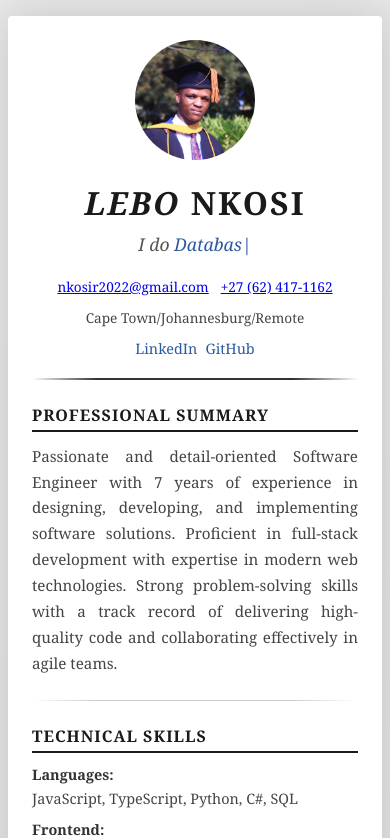
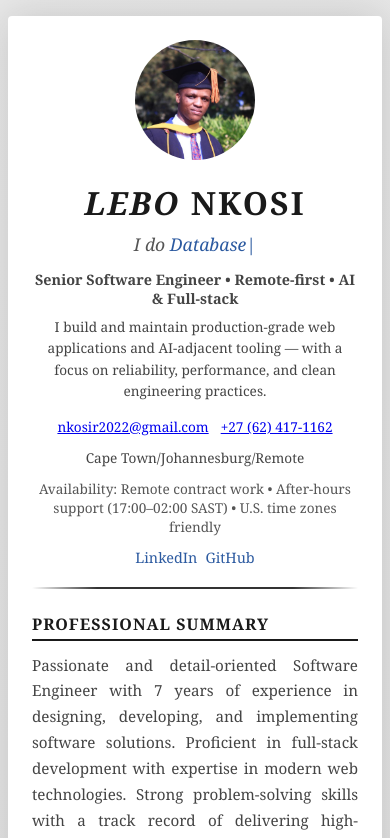
Before and after one commit to RelCode/relcode.github.io, a React (Create React App) app: page / in a window 390 px wide. Shown: the top 838 px of the page. Built offline with nearby package versions, Linux system fonts and the light colour scheme.

Commit message:
cleaned up for better structuring

```diff
--- a/src/components/Hero.css
+++ b/src/components/Hero.css
@@ -63,6 +63,21 @@
   min-height: 1.8rem;
 }
 
+.tagline {
+  margin: 0.6rem 0 0 0;
+  color: #444;
+  font-size: 0.95rem;
+  font-weight: 600;
+}
+
+.hero-pitch {
+  margin: 0.5rem 0 0 0;
+  color: #444;
+  font-size: 0.9rem;
+  line-height: 1.55;
+  max-width: 46rem;
+}
+
 .resume-header .typewriter {
   color: #2c5aa0;
   font-weight: 500;
@@ -93,6 +108,13 @@
   font-size: 0.9rem;
   margin-bottom: 0.75rem;
   text-align: center;
+}
+
+.availability {
+  color: #555;
+  font-size: 0.85rem;
+  text-align: center;
+  margin: 0 0 0.75rem 0;
 }
 
 .contact-item {
@@ -164,6 +186,14 @@
     font-size: 1.1rem;
   }
 
+  .tagline {
+    font-size: 0.9rem;
+  }
+
+  .hero-pitch {
+    font-size: 0.85rem;
+  }
+
   .contact-info {
     font-size: 0.85rem;
   }
--- a/src/components/Hero.tsx
+++ b/src/components/Hero.tsx
@@ -1,5 +1,12 @@
-import React, { useState, useEffect } from 'react';
+import React, { useEffect, useState } from 'react';
 import './Hero.css';
+
+const ROTATING_SKILLS = [
+  'Web Development',
+  'Database Management',
+  'System Automation',
+  'Mobile Application Development',
+];
 
 const ResumeHeader: React.FC = () => {
   const [text, setText] = useState('');
@@ -7,17 +14,10 @@ const ResumeHeader: React.FC = () => {
   const [loopNum, setLoopNum] = useState(0);
   const [typingSpeed, setTypingSpeed] = useState(150);
 
-  const skills = [
-    'Web Development',
-    'Database Management',
-    'System Automation',
-    'Mobile Application Development',
-  ];
-
   useEffect(() => {
     const handleType = () => {
-      const i = loopNum % skills.length;
-      const fullText = skills[i];
+      const i = loopNum % ROTATING_SKILLS.length;
+      const fullText = ROTATING_SKILLS[i];
 
       setText(
         isDeleting
@@ -37,13 +37,13 @@ const ResumeHeader: React.FC = () => {
 
     const timer = setTimeout(handleType, typingSpeed);
     return () => clearTimeout(timer);
-  }, [text, isDeleting, loopNum, typingSpeed, skills]);
+  }, [text, isDeleting, loopNum, typingSpeed]);
 
   return (
     <header className="resume-header">
       <div className="header-content">
         <div className="profile-picture">
-          <img src="profilepicture.jpeg" className="profile-picture" alt="Profile" />
+          <img src="profilepicture.jpeg" alt="Profile" />
         </div>
         <div className="header-text">
           <h1 className="name"><i>Lebo</i> Nkosi</h1>
@@ -51,6 +51,11 @@ const ResumeHeader: React.FC = () => {
             I do <span className="typewriter">{text}</span>
             <span className="cursor">|</span>
           </h2>
+          <p className="tagline">Senior Software Engineer • Remote-first • AI &amp; Full-stack</p>
+          <p className="hero-pitch">
+            I build and maintain production-grade web applications and AI-adjacent tooling — with a focus on reliability,
+            performance, and clean engineering practices.
+          </p>
         </div>
       </div>
       <div className="contact-info">
@@ -65,6 +70,9 @@ const ResumeHeader: React.FC = () => {
         <div className="contact-item">
           <span>Cape Town/Johannesburg/Remote</span>
         </div>
+      </div>
+      <div className="availability">
+        Availability: Remote contract work • After-hours support (17:00–02:00 SAST) • U.S. time zones friendly
       </div>
       <div className="social-links">
         <a href="https://www.linkedin.com/in/relebohile-nkosi-792b99106/" target="_blank" rel="noopener noreferrer">
```
